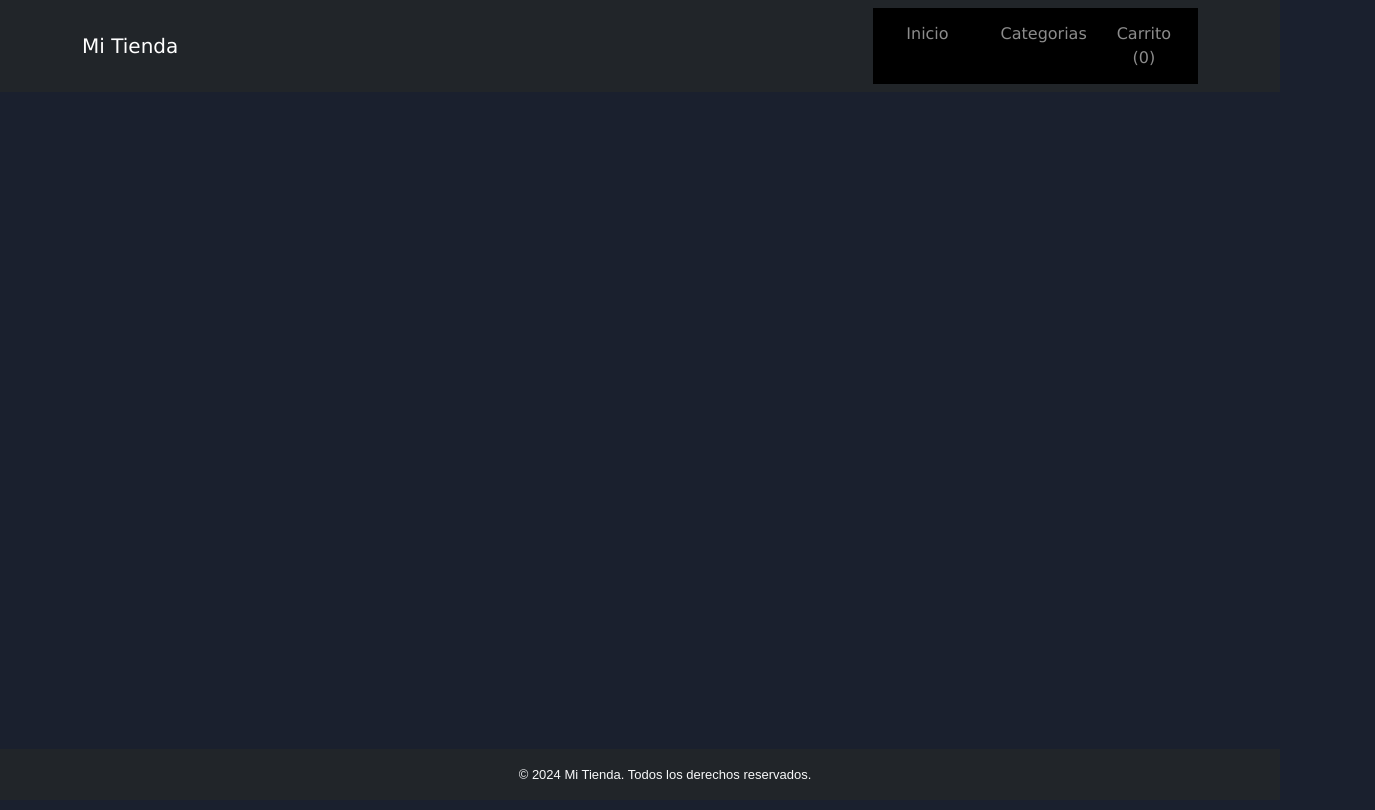
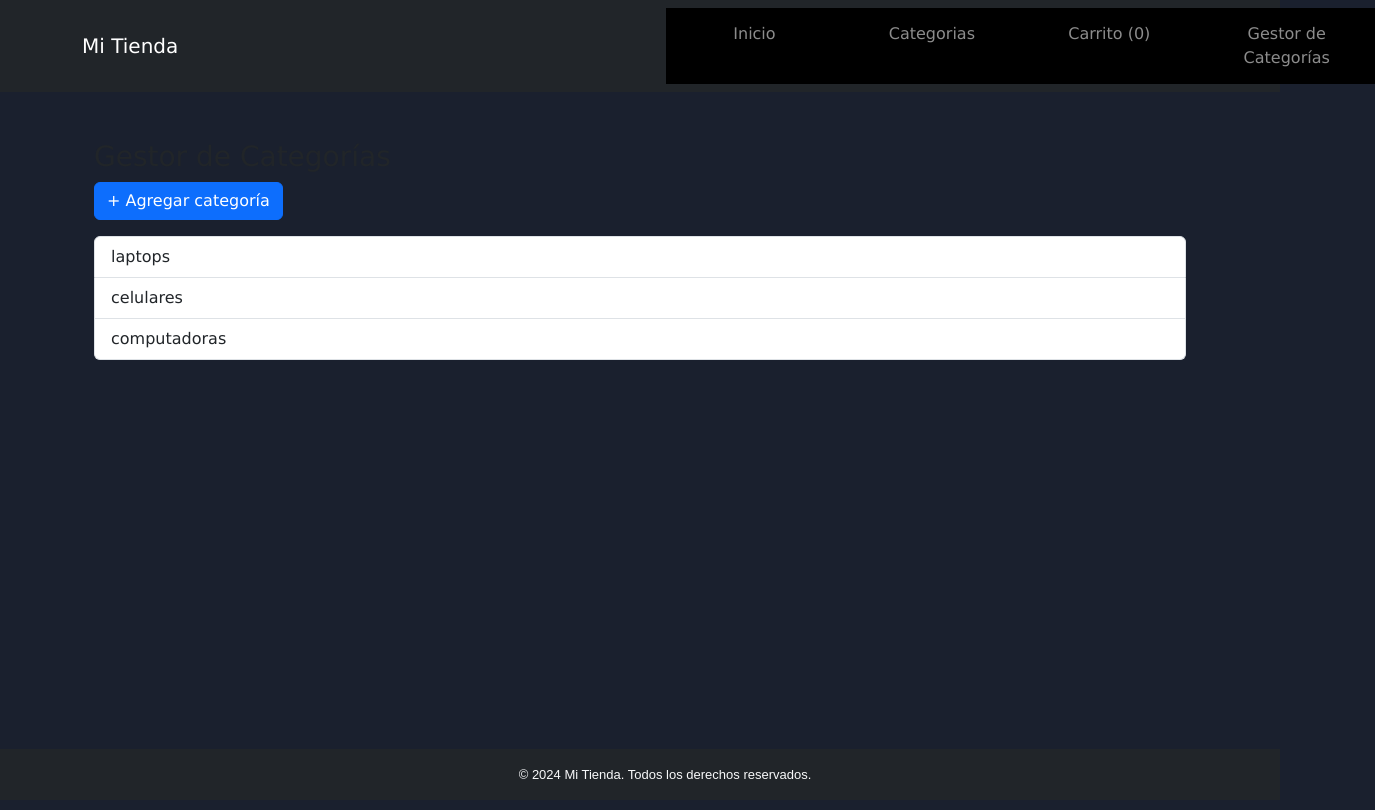
Before and after one commit to Leozegarra/Pagina_Web, a React (Vite) app in the folder PW/: page /GestorCategorias in a window 1280 px wide. Shown: the whole page, 1375 px wide, since content can reach past the window. Built offline with nearby package versions, Linux system fonts and the light colour scheme.

Commit message:
Mejoras en categorias y sumar con local storage

```diff
--- a/PW/src/App.jsx
+++ b/PW/src/App.jsx
@@ -8,6 +8,7 @@ import Cart from './pages/Cart/Cart';
 import Checkout from './pages/Checkout/Checkout';
 import OrderComplete from './pages/OrderComplete/OrderComplete';
 import Categorias from './pages/Categorias/Categorias';
+import GestorCategorias from './pages/Categorias/GCategorias';
 
 function App() {
   return (
@@ -19,6 +20,7 @@ function App() {
           <Route path="/checkout" element={<Checkout />} />
           <Route path="/order-complete" element={<OrderComplete />} />
           <Route path="/Categorias" element={<Categorias />} />
+          <Route path="/GestorCategorias" element={<GestorCategorias />} />
 
         </Routes>
       </Layout>
--- a/PW/src/components/layout/Layout.jsx
+++ b/PW/src/components/layout/Layout.jsx
@@ -25,6 +25,11 @@ const Layout = ({ children }) => {
                   Carrito ({cart.length})
                 </Link>
               </li>
+              <li className="nav-item col-md-4">
+                <Link className="nav-link" to="/GestorCategorias">
+                  Gestor de Categorías
+                </Link>
+              </li>
             </ul>
           </div>
         </div>
--- a/PW/src/pages/Categorias/Categorias.jsx
+++ b/PW/src/pages/Categorias/Categorias.jsx
@@ -1,34 +1,45 @@
-import React, { useState } from "react";
-import productos from "../../contexts/Ropa";
-import { useCart } from "../../contexts/CartContext";
+import React, { useEffect, useState } from "react"
+import productos from "../../contexts/Ropa"
+import { useCart } from "../../contexts/CartContext"
 
-const obtenerCategorias = (productos) => {
-  return [...new Set(productos.map((p) => p.categoria))];
-};
+const obtenerCategoriasBase = (productos) => {
+  return [...new Set(productos.map((p) => p.categoria))]
+}
 
 function App() {
-  const categorias = obtenerCategorias(productos);
-  const [categoriaSeleccionada, setCategoriaSeleccionada] = useState(categorias[0]);
-  const [modalAbierto, setModalAbierto] = useState(false);
-  const [productoModal, setProductoModal] = useState(null);
+  const categoriasBase = obtenerCategoriasBase(productos)
+  const [categorias, setCategorias] = useState([])
+  const [categoriaSeleccionada, setCategoriaSeleccionada] = useState("")
+  const [modalAbierto, setModalAbierto] = useState(false)
+  const [productoModal, setProductoModal] = useState(null)
+
+  const { addToCart } = useCart()
+
+  // Cargar categorías combinadas al iniciar
+  useEffect(() => {
+    const extras = JSON.parse(localStorage.getItem("categoriasExtra")) || []
+    const todas = [...new Set([...categoriasBase, ...extras])]
+    setCategorias(todas)
+    setCategoriaSeleccionada(todas[0])
+  }, [])
 
   const productosFiltrados = productos.filter(
     (p) => p.categoria === categoriaSeleccionada
-  );
+  )
 
   const abrirModal = (producto) => {
-    setProductoModal(producto);
-    setModalAbierto(true);
-  };
+    setProductoModal(producto)
+    setModalAbierto(true)
+  }
 
   const cerrarModal = () => {
-    setModalAbierto(false);
-    setProductoModal(null);
-  };
+    setModalAbierto(false)
+    setProductoModal(null)
+  }
 
-  const { addToCart } = useCart();
   return (
     <div style={{ display: "flex", height: "100vh" }}>
+      {/* Panel lateral de categorías */}
       <div style={{ width: "200px", borderRight: "1px solid #ccc", padding: 20 }}>
         <h3>Categorías</h3>
         <ul style={{ listStyle: "none", padding: 0 }}>
@@ -49,6 +60,7 @@ function App() {
         </ul>
       </div>
 
+      {/* Productos filtrados */}
       <div style={{ flex: 1, padding: 20, display: "flex", flexWrap: "wrap", gap: 20 }}>
         {productosFiltrados.map((producto) => (
           <div
@@ -64,8 +76,13 @@ function App() {
             <div>{producto.name}</div>
           </div>
         ))}
+
+        {productosFiltrados.length === 0 && (
+          <div style={{ padding: 40 }}>No hay productos en esta categoría.</div>
+        )}
       </div>
 
+      {/* Modal de producto */}
       {modalAbierto && productoModal && (
         <div
           onClick={cerrarModal}
@@ -99,8 +116,8 @@ function App() {
             </p>
             <button
               onClick={() => {
-                addToCart(productoModal);
-                cerrarModal();
+                addToCart(productoModal)
+                cerrarModal()
               }}
               style={{
                 background: "#007bff",
@@ -117,7 +134,7 @@ function App() {
         </div>
       )}
     </div>
-  );
+  )
 }
 
-export default App;
+export default App
--- /dev/null
+++ b/PW/src/pages/Categorias/GCategorias.jsx
@@ -0,0 +1,48 @@
+import React, { useState, useEffect } from "react"
+import productos from "../../contexts/Ropa"
+
+const GestorCategorias = () => {
+  // Extrae las categorías únicas del archivo original
+  const categoriasBase = [...new Set(productos.map(p => p.categoria))]
+
+  const [categorias, setCategorias] = useState(categoriasBase)
+
+  // Cargar las categorías adicionales guardadas en localStorage
+  useEffect(() => {
+    const guardadas = JSON.parse(localStorage.getItem("categoriasExtra")) || []
+    const nuevas = [...new Set([...categoriasBase, ...guardadas])]
+    setCategorias(nuevas)
+  }, [])
+
+  // Agregar una nueva categoría
+  const agregarCategoria = () => {
+    const nueva = prompt("Ingresa el nombre de la nueva categoría:")
+    const limpia = nueva?.trim().toLowerCase()
+
+    if (!limpia || categorias.includes(limpia)) return
+
+    const nuevasCategorias = [...categorias, limpia]
+    const soloExtras = nuevasCategorias.filter(c => !categoriasBase.includes(c))
+    localStorage.setItem("categoriasExtra", JSON.stringify(soloExtras))
+    setCategorias(nuevasCategorias)
+  }
+
+  return (
+    <div className="container mt-4">
+      <h3>Gestor de Categorías</h3>
+      <button className="btn btn-primary mb-3" onClick={agregarCategoria}>
+        + Agregar categoría
+      </button>
+
+      <ul className="list-group">
+        {categorias.map((cat, idx) => (
+          <li key={idx} className="list-group-item categoría">
+            {cat}
+          </li>
+        ))}
+      </ul>
+    </div>
+  )
+}
+
+export default GestorCategorias
```
